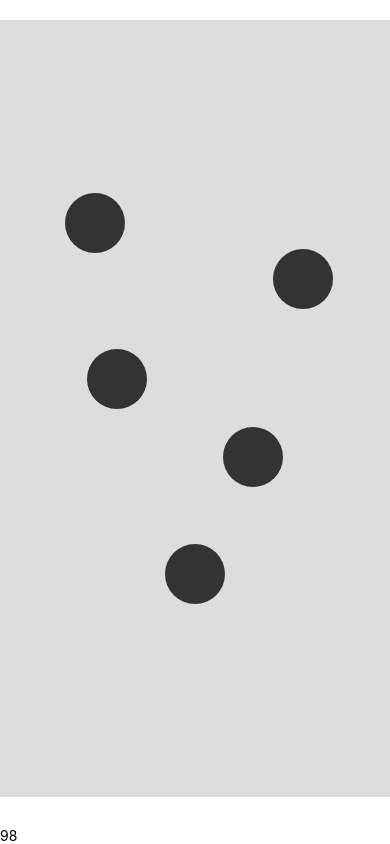
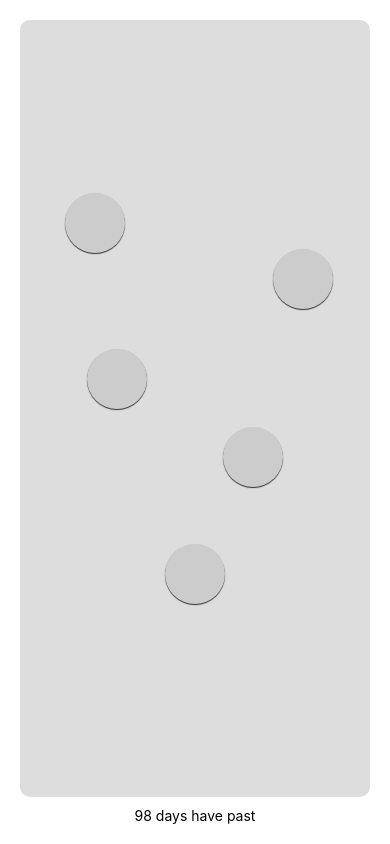
Before and after one commit to SamuelOkoroShow/1980TK, a React Native app: screen / in a window 390 px wide. Built offline with nearby package versions, Linux system fonts and the light colour scheme.

Commit message:
Shadow on Locations

```diff
--- a/App.js
+++ b/App.js
@@ -13,7 +13,7 @@
     <Provider store={store}>
     <View style={styles.container}>
       <Map />
-      <StatusBar style="auto" />
+      <StatusBar hidden style="auto" />
     </View>
     </Provider>
   );
--- a/app/location.js
+++ b/app/location.js
@@ -8,7 +8,10 @@
 const Location = (props) => {
 	//coordinates = props.useCoordinate(0)[0]
 	console.log(props)
-		return(<View style={{position:'absolute', left:props.locations.item.x, bottom:props.locations.item.y, backgroundColor:'#333', width:LOCATION_SIZE, height:LOCATION_SIZE, borderRadius:LOCATION_SIZE/2}}>
+		return(<View style={{position:'absolute',shadowColor: '#000',
+    shadowOffset: { width: 0, height: 1 },
+    shadowOpacity: 0.8,
+    shadowRadius: 1, elevation:5, left:props.locations.item.x, bottom:props.locations.item.y, backgroundColor:'#ccc', width:LOCATION_SIZE, height:LOCATION_SIZE, borderRadius:LOCATION_SIZE/2}}>
 			<TouchableOpacity stlye={{flex:1}}>
 			</TouchableOpacity>
 			</View>)
--- a/app/map.js
+++ b/app/map.js
@@ -34,16 +34,16 @@
 
 const map = (props) => {
   return (
-    <View style = {{flex:1, justifyContent:'flex-end', paddingTop:20}}>
+    <View style = {{flex:1, justifyContent:'flex-end', borderRadius:10, padding:20}}>
     <FlatList
     style = {{alignSelf:'center', backgroundColor:'#333'}}
-    contentContainerStyle= {{alignItems:'center', justifyContent: 'center',flex: 1, backgroundColor:'#ddd'}}
+    contentContainerStyle= {{alignItems:'center', borderRadius:10, justifyContent: 'center',flex: 1, backgroundColor:'#ddd'}}
       bounce = {false}
-      style = {{marginBottom:30 }}
+      style = {{marginBottom:10 }}
       data = {locationMap}
       keyExtractor={item => item.x}
       renderItem = {(items) => <Location locations = {items}/>} />
-    <Text>{props.game.day}</Text>
+    <Text style={{alignSelf:'center'}}>{props.game.day} days have past</Text>
     </View>
   )
 }
```
